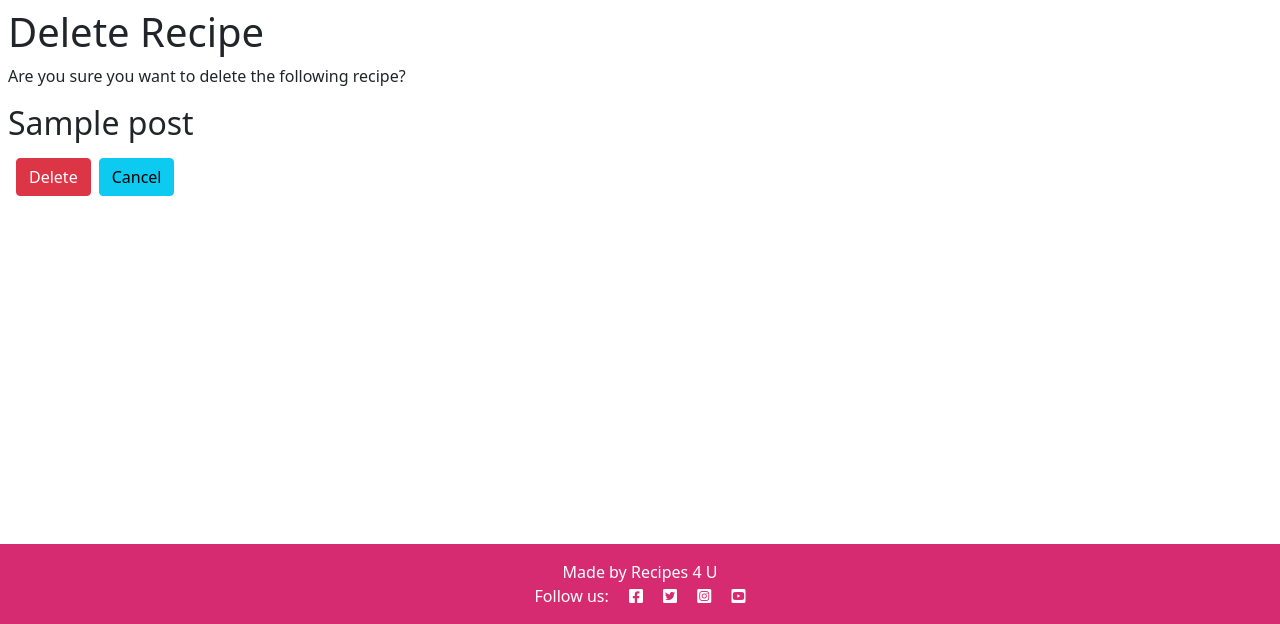
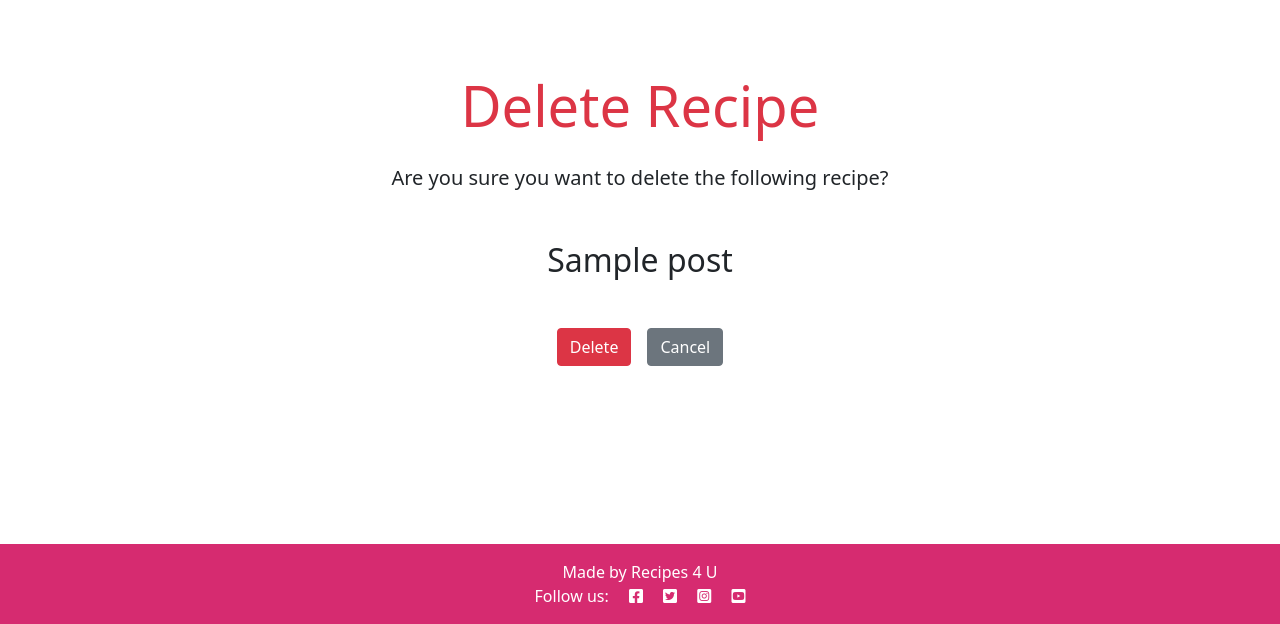
Before and after one commit to oconnorian3/recipesforu, a Django app: a page that uses templates/delete_post.html in a window 1280 px wide. Shown: the part 176-800 px from the top of the page. Run offline with Django 3.2, Linux system fonts and the light colour scheme; a user stored in the database is signed in; tables that the repository leaves empty hold one stand-in row (values such as "Sample post"); some web fonts are replaced.

Commit message:
Added styling to delete post html

```diff
--- a/templates/delete_post.html
+++ b/templates/delete_post.html
@@ -1,23 +1,20 @@
 {% extends 'base.html' %}
 
 {% block content %}
-<div class="d-flex p-2">
-  <div class="col-md-8">
-
-<h1>Delete Recipe</h1>
-
-<p>Are you sure you want to delete the following recipe?</p>
-
+<div class="container my-5 py-4">
+  <div class="row">
+    <div class="col-md-8 offset-md-2 text-center">
+      <h1 class="display-4 text-danger mb-4">Delete Recipe</h1>
+      <p class="lead mb-5">Are you sure you want to delete the following recipe?</p>
       <h2>{{ post.title }}</h2>
       <p>{{ post.description }}</p>
-
-<div class="d-flex">
+      <div class="d-flex justify-content-center mt-5">
         <form action="{% url 'delete_post' post.slug %}" method="POST">
           {% csrf_token %}
           <input type="submit" value="Delete" class="btn btn-danger mx-2">
         </form>
-
-<a type="button" class="btn btn-info" href="{% url 'home' %}">Cancel</a>
+        <a href="{% url 'home' %}" class="btn btn-secondary mx-2">Cancel</a>
+      </div>
     </div>
   </div>
 </div>
```
Lines whose indentation alone changed are shown as unchanged.
